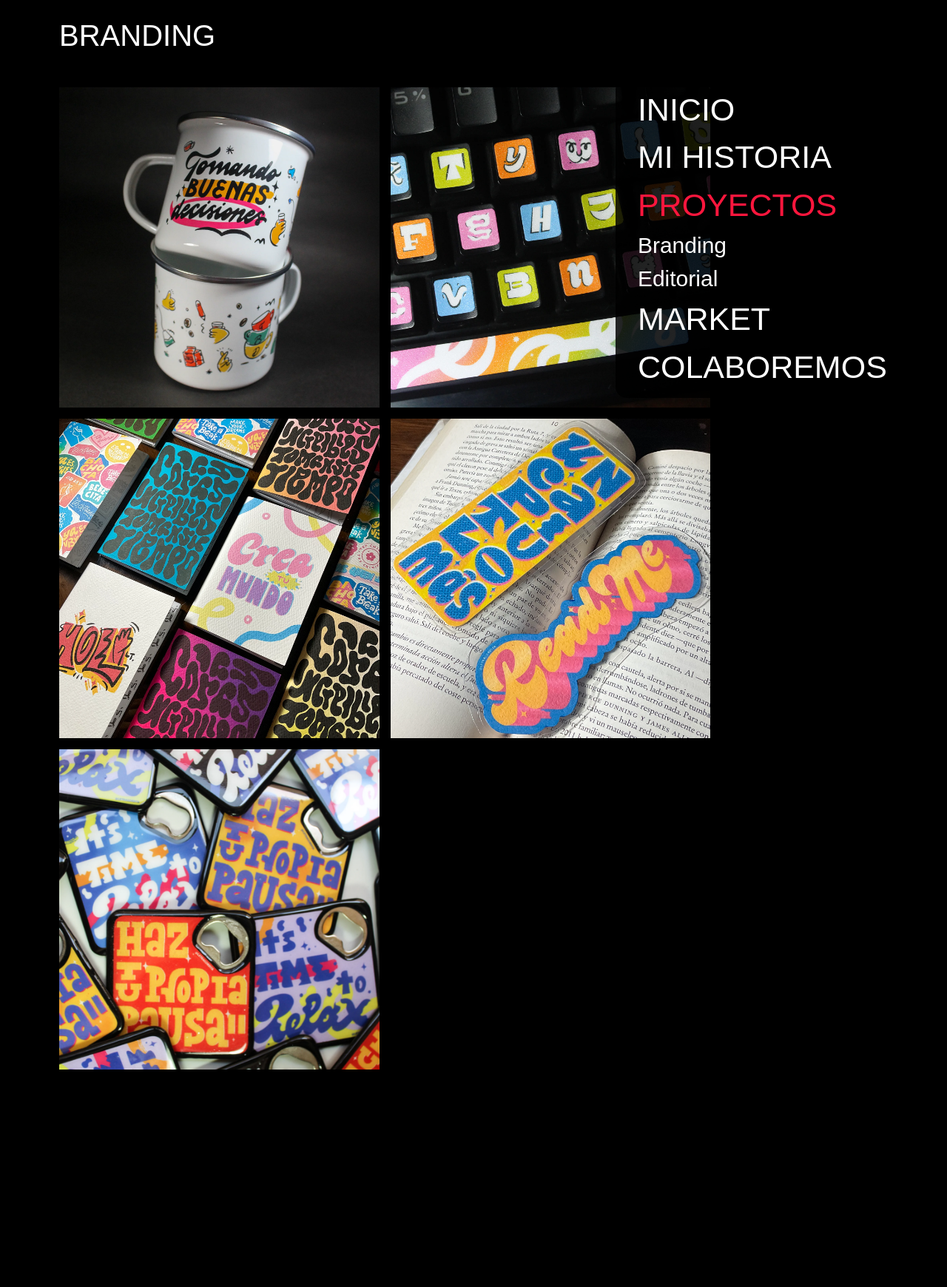
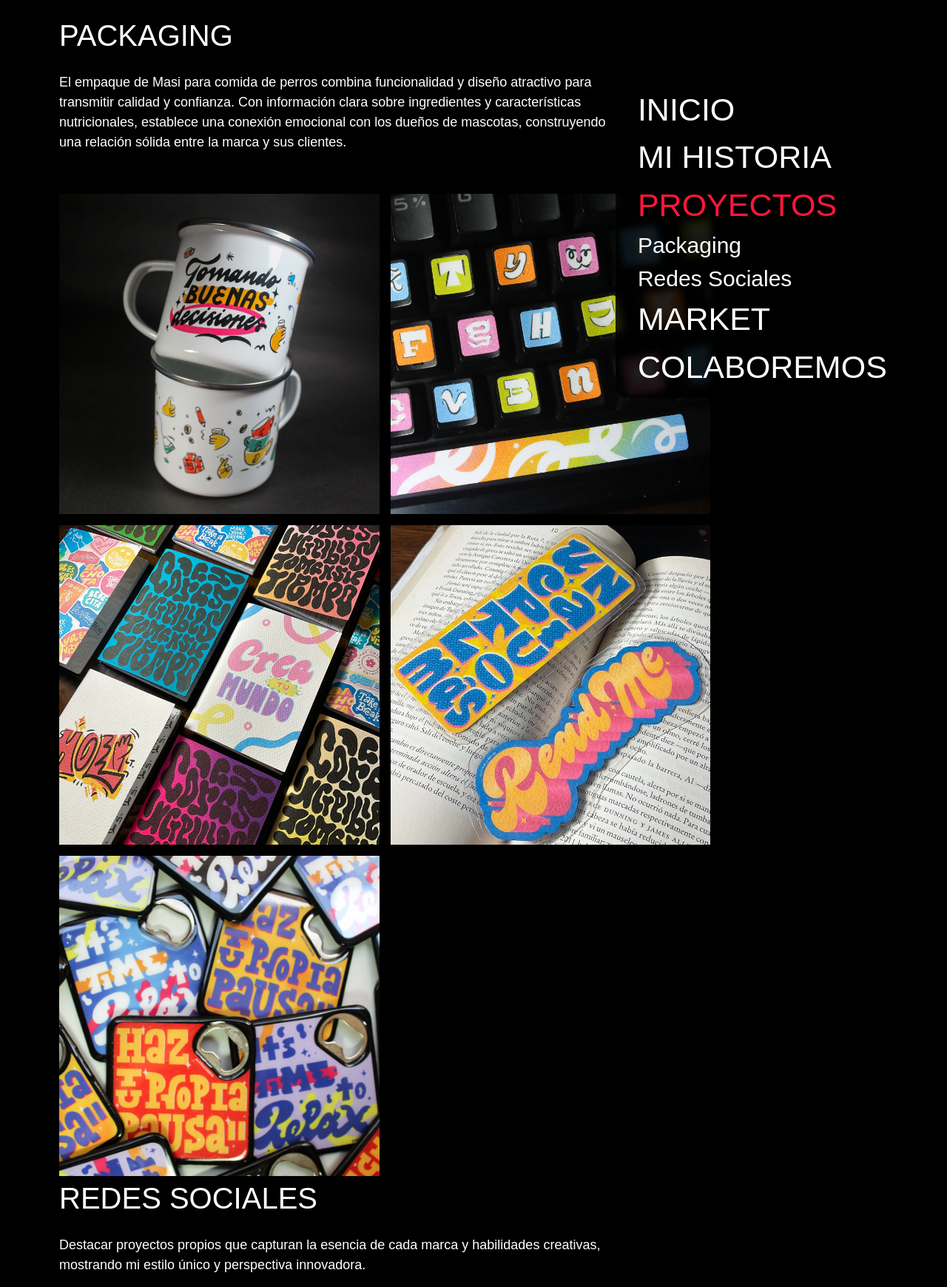
Before and after one commit to angieast5/PreEntrega2-Sard-, a website: page pages/proyectos.html in a window 1280 px wide. Shown: the part 182-1922 px from the top of the page at 74% size. Before the commit the page ends 1628 px from the top, so only its background shows below. Drawn offline with nearby package versions, Linux system fonts and the light colour scheme; a web font is replaced by a local one.

Commit message:
agregando mas detalles

```diff
--- a/pages/proyectos.html
+++ b/pages/proyectos.html
@@ -17,7 +17,7 @@
     <meta name="keywords" content="lettering, letras, peru, arte, proyecto, branding, packaging">
 </head>
 
-<body class="fondo3">
+<body class="fondo">
     <header class="header-main">
         <a href="../index.html"><div class="logo"><img src="../img/Logo Letra Gordita.png" alt="logo de letra gordita"></div></a>
         <div class="redes-sociales">
@@ -29,14 +29,18 @@
                 <i class="fa-brands fa-linkedin fa-xl"></i></a>
         </div>
     </header>
-    <span class="titulobranding">BRANDING</span>
-    <div class="containerbranding">
-        <div class="branding1"><img src="../img/Tazas.webp" alt="tazas de metal"></div>
-        <div class="branding2"><img src="../img/Stickers de teclado cuadrado.webp" alt="stickers para teclado"></div>
-        <div class="branding3"><img src="../img/Libretas.webp" alt="libretas diseñadas"></div>
-        <div class="branding4"><img src="../img/Separadores.webp" alt="separador de libros"></div>
-        <div class="branding5"><img src="../img/Posavasos desordenado.webp" alt="posavasos"></div>
+    <span class="subtituloproyecto">PACKAGING</span>
+    <p class="parrafoproyecto">El empaque de Masi para comida de perros combina funcionalidad y diseño atractivo para transmitir calidad y confianza. Con información clara sobre ingredientes y características nutricionales, establece una conexión emocional con los dueños de mascotas, construyendo una relación sólida entre la marca y sus clientes.</p>
+    <div class="containerpackaging">
+        <div class="packaging1"><img src="../img/Tazas.webp" alt="tazas de metal"></div>
+        <div class="packaging2"><img src="../img/Stickers de teclado cuadrado.webp" alt="stickers para teclado"></div>
+        <div class="packaging3"><img src="../img/Libretas.webp" alt="libretas diseñadas"></div>
+        <div class="packaging4"><img src="../img/Separadores.webp" alt="separador de libros"></div>
+        <div class="packaging5"><img src="../img/Posavasos desordenado.webp" alt="posavasos"></div>
     </div>
+    <span class="subtituloproyecto redes">REDES SOCIALES</span>
+    <p class="parrafoproyecto">
+        Destacar proyectos propios que capturan la esencia de cada marca y habilidades creativas, mostrando mi estilo único y perspectiva innovadora.</p>
     <header>
         <div class="barra mobile">
             <div class="collapse" id="navbarToggleExternalContent">
@@ -46,8 +50,8 @@
                         <li><a href="../pages/mihistoria.html">MI HISTORIA</a></li>
                         <li><a class="active" href="../pages/proyectos.html">PROYECTOS</a></li>
                         <div class="subpaginasmobile">
-                            <a href="#">Branding</a>
-                            <a href="#">Editorial</a>
+                            <a href="#">Packaging</a>
+                            <a href="#">Redes Sociales</a>
                         </div>
                         <li><a href="../pages/market.html">MARKET</a></li>
                         <li><a href="../pages/colaboremos.html">COLABOREMOS</a></li>
@@ -70,8 +74,8 @@
                 <li><a href="../pages/mihistoria.html">MI HISTORIA</a></li>
                 <li><a class="active" href="../pages/proyectos.html">PROYECTOS</a></li>
                 <div class="subpaginas">
-                    <li class="subpagina"><a href="#">Branding</a></li>
-                    <li class="subpagina"><a href="#">Editorial</a></li>
+                    <li class="subpagina"><a href="#">Packaging</a></li>
+                    <li class="subpagina"><a href="#">Redes Sociales</a></li>
                 </div>
                 <li><a href="../pages/market.html">MARKET</a></li>
                 <li><a href="../pages/colaboremos.html">COLABOREMOS</a></li>
--- a/scss/style.scss
+++ b/scss/style.scss
@@ -34,6 +34,10 @@ $font-family_1: 'Lexend Exa', sans-serif;
 		color: map-get($colores, color-primario);
 		display: block;
 		padding-bottom: 15px;
+		&:hover {
+			color: map-get($colores, color-active);
+			transition: 0.5s;
+		}
 	}
 }
 
@@ -41,6 +45,7 @@ $font-family_1: 'Lexend Exa', sans-serif;
 	width: 100%;
 	height: auto;
 	color: map-get($colores, color-primario);
+	text-shadow: map-get($colores, color-fondo);
 	font-size: 30px;
 	padding: 20px 0 0 50px;
 	display: block;
@@ -50,6 +55,7 @@ $font-family_1: 'Lexend Exa', sans-serif;
 	ul {
 		position: fixed;
 		background-color: map-get($colores, color-inicio);
+		backdrop-filter: blur(5px);
 		border-radius: 15px;
 		bottom: 8%;
 		right: 4%;
@@ -78,12 +84,12 @@ $font-family_1: 'Lexend Exa', sans-serif;
 			text-decoration: none;
 			font-size: 30px;
 			left: 40px;
-			// margin-left: 30px;
 
 		}
 	}
 	.subpagina:hover{
 		translate:(30px);
+		transition: 0.5s;
 	}
 
 }
@@ -125,6 +131,7 @@ $font-family_1: 'Lexend Exa', sans-serif;
 }
 
 .navbar-toggler {
+
 	width: 100%;
 	max-width: 100%;
 	margin: 0 auto;
@@ -139,6 +146,7 @@ $font-family_1: 'Lexend Exa', sans-serif;
 
 .bg-black {
 	@include margin-border(10px, 10px, 90%);
+
 }
 
 .bg-dark {
@@ -146,6 +154,7 @@ $font-family_1: 'Lexend Exa', sans-serif;
 }
 
 .navbar-opacity {
+	backdrop-filter: blur(5px);
 	background-color: map-get($colores, color-inicio);
 }
 
@@ -210,18 +219,25 @@ $font-family_1: 'Lexend Exa', sans-serif;
 	}
 }
 
-.fondo1 {
+.fondo {
 	background-color: map-get($colores, color-fondo);
 }
 
-.titulobranding {
+.subtituloproyecto {
 	color: map-get($colores, color-primario);
 	font-size: 40px;
 	border-radius: 50px;
 	margin: 100px 0 0 80px;
 }
 
-.containerbranding {
+.parrafoproyecto{
+	width: 60%;
+    margin-left: 80px;
+    margin-top: 20px;
+    font-size: 18px;
+}
+
+.containerpackaging {
 	width: 75%;
 	display: grid;
 	grid-template-columns: repeat(2, 1fr);
@@ -229,7 +245,7 @@ $font-family_1: 'Lexend Exa', sans-serif;
 	padding: 40px 0 0 80px;
 	gap: 15px;
 
-	.branding1 {
+	.packaging1 {
 		img {
 			width: 100%;
 			text-align: center;
@@ -240,7 +256,7 @@ $font-family_1: 'Lexend Exa', sans-serif;
 		}
 	}
 
-	.branding2 {
+	.packaging2 {
 		img {
 			width: 100%;
 			text-align: center;
@@ -251,7 +267,7 @@ $font-family_1: 'Lexend Exa', sans-serif;
 		}
 	}
 
-	.branding3 {
+	.packaging3 {
 		img {
 			width: 100%;
 			text-align: center;
@@ -262,7 +278,7 @@ $font-family_1: 'Lexend Exa', sans-serif;
 		}
 	}
 
-	.branding4 {
+	.packaging4 {
 		img {
 			width: 100%;
 			text-align: center;
@@ -273,7 +289,7 @@ $font-family_1: 'Lexend Exa', sans-serif;
 		}
 	}
 
-	.branding5 {
+	.packaging5 {
 		img {
 			width: 100%;
 			text-align: center;
@@ -285,9 +301,7 @@ $font-family_1: 'Lexend Exa', sans-serif;
 	}
 }
 
-.fondo3 {
-	background-color: map-get($colores, color-fondo);
-}
+
 
 .merch {
 	width: 70%;
@@ -365,6 +379,10 @@ $font-family_1: 'Lexend Exa', sans-serif;
 	}
 }
 
+p{
+	color: map-get($colores, color-primario);
+}
+
 button:hover{
 	transform: scale(1.03);
 }
@@ -403,8 +421,17 @@ button:hover{
 	.columna3historia {
 		display: none;
 	}
-
-	.containerbranding {
+	.subtituloproyecto {
+		color: map-get($colores, color-primario);
+		font-size: 35px;
+	}
+	.parrafoproyecto{
+		width: 60%;
+		margin-left: 80px;
+		margin-top: 20px;
+		font-size: 13px;
+	}
+	.containerpackaging {
 		grid-template-columns: 1fr;
 	}
 
```
Also changed, not shown: pages/colaboremos.html (+3 -2 lines), pages/market.html (+1 -1 lines), pages/mihistoria.html (+1 -1 lines), css/style.css, 1 other file.
